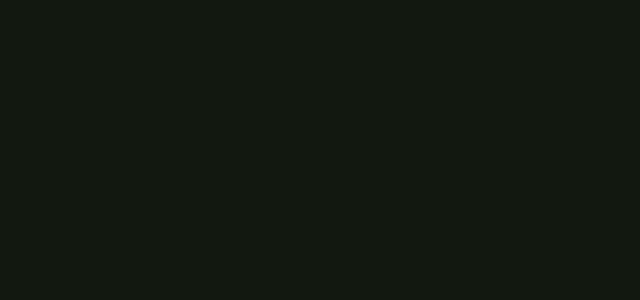
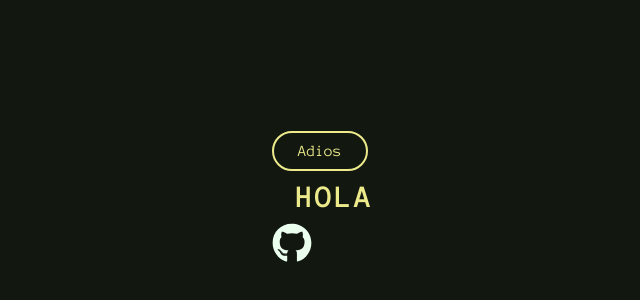
Before and after one commit to ArayaCG/Portfolio-front, a React (Vite) app: page / in a window 1280 px wide. Shown: the part 202-502 px from the top of the page, without its empty margins (305-945 px from the left). Built offline with nearby package versions, Linux system fonts and the light colour scheme.

Commit message:
Se agregan íconos y su respectivo estilo!

```diff
--- a/package.json
+++ b/package.json
@@ -12,6 +12,7 @@
     "dependencies": {
         "react": "^19.0.0",
         "react-dom": "^19.0.0",
+        "react-icons": "^5.5.0",
         "styled-components": "^6.1.16"
     },
     "devDependencies": {
--- a/src/App.tsx
+++ b/src/App.tsx
@@ -1,11 +1,22 @@
 import { ThemeProvider } from "styled-components";
 import theme from "./styles/theme";
 import GlobalStyle from "./styles/globalStyles";
+import Button from "./components/Button/Button";
+import Title from "./components/Title/Title";
+import Icon from "./components/Icon/Icon";
 
 function App() {
     return (
         <ThemeProvider theme={theme}>
             <GlobalStyle />
+            <Button text="Adios"></Button>
+            <Title text="hola"></Title>
+            <Icon
+                name="FaGithub"
+                color="#EBFFEE"
+                size="40px"
+                onClick={() => window.open("https://github.com/yourusername", "_blank")}
+            />
         </ThemeProvider>
     );
 }
--- a/src/components/Button/Button.styles.ts
+++ b/src/components/Button/Button.styles.ts
@@ -13,13 +13,13 @@ export const StyledButton = styled.button<Omit<ButtonProps, "text">>`
     transition: all 0.3s ease;
     text-decoration: none;
     background-color: transparent;
-    color: ${({ theme }) => theme.colors.primary};
-    border: 2px solid ${({ theme }) => theme.colors.primary};
+    color: ${({ theme }) => theme.colors.button};
+    border: 2px solid ${({ theme }) => theme.colors.button};
 
     &:hover {
-        background-color: ${({ theme }) => theme.colors.accent};
+        background-color: ${({ theme }) => theme.colors.button};
         color: ${({ theme }) => theme.colors.background};
-        border: 2px solid ${({ theme }) => theme.colors.accent};
+        border: 2px solid ${({ theme }) => theme.colors.button};
     }
 
     @media (max-width: ${({ theme }) => theme.breakpoints.tablet}) {
--- /dev/null
+++ b/src/components/Icon/Icon.styles.ts
@@ -0,0 +1,19 @@
+import styled from "styled-components";
+import { IconStyleProps } from "./Icon.types";
+
+export const IconWrapper = styled.div<IconStyleProps>`
+    display: inline-flex;
+    align-items: center;
+    justify-content: center;
+
+    svg {
+        width: ${(props) => props.size || "24px"};
+        height: ${(props) => props.size || "24px"};
+        color: ${(props) => props.color || props.theme.colors.icon};
+        transition: transform 0.2s ease, color 0.2s ease;
+    }
+
+    &:hover svg {
+        transform: ${(props) => (props.onClick ? "scale(1.1)" : "none")};
+    }
+`;
--- /dev/null
+++ b/src/components/Icon/Icon.tsx
@@ -0,0 +1,40 @@
+import React from "react";
+import * as SiIcons from "react-icons/si";
+import * as FaIcons from "react-icons/fa";
+import * as AiIcons from "react-icons/ai";
+import * as BiIcons from "react-icons/bi";
+import { IconProps } from "./Icon.types";
+import { IconWrapper } from "./Icon.styles";
+
+const Icon: React.FC<IconProps> = ({ name, size, color, className, onClick }) => {
+    let IconComponent;
+
+    if (name in SiIcons) {
+        IconComponent = SiIcons[name as keyof typeof SiIcons];
+    } else if (name in FaIcons) {
+        IconComponent = FaIcons[name as keyof typeof FaIcons];
+    } else if (name in AiIcons) {
+        IconComponent = AiIcons[name as keyof typeof AiIcons];
+    } else if (name in BiIcons) {
+        IconComponent = BiIcons[name as keyof typeof BiIcons];
+    }
+
+    if (!IconComponent) {
+        console.warn(`Icon "${name}" not found in any icon collection`);
+        return null;
+    }
+
+    return (
+        <IconWrapper
+            size={size}
+            color={color}
+            className={className}
+            onClick={onClick}
+            style={onClick ? { cursor: "pointer" } : {}}
+        >
+            <IconComponent />
+        </IconWrapper>
+    );
+};
+
+export default Icon;
--- a/src/components/Title/Title.styles.ts
+++ b/src/components/Title/Title.styles.ts
@@ -11,7 +11,7 @@ export const StyledTitle = styled.h1<Omit<TitleProps, "text">>`
     font-size: ${({ theme }) => theme.fontSizes.xxlarge};
     text-decoration: none;
     background-color: transparent;
-    color: ${({ theme }) => theme.colors.primary};
+    color: ${({ theme }) => theme.colors.title};
     text-transform: uppercase;
     letter-spacing: 2px;
     font-family: ${({ theme }) => theme.fonts.main};
--- a/src/styles/theme.ts
+++ b/src/styles/theme.ts
@@ -1,10 +1,13 @@
 export const theme = {
     colors: {
         background: "#121810",
-        primary: "#EDEABB",
-        text: "#EDEABB",
-        textSecondary: "#DCF4C4",
+        primary: "#EBFFEE",
+        text: "#EBFFEE",
+        textSecondary: "#EDEA8C",
         accent: "#121810",
+        title: "#EDEA8C",
+        button: "#EDEA8C",
+        icon: "#EBFFEE",
     },
     fonts: {
         main: "'Anonymous Pro', monospace",
```
Also changed, not shown: src/components/Icon/Icon.types.ts (added, +23 -0 lines), 2 other files (tests, documents, lock files or other folders). Lines whose indentation alone changed are shown as unchanged.
